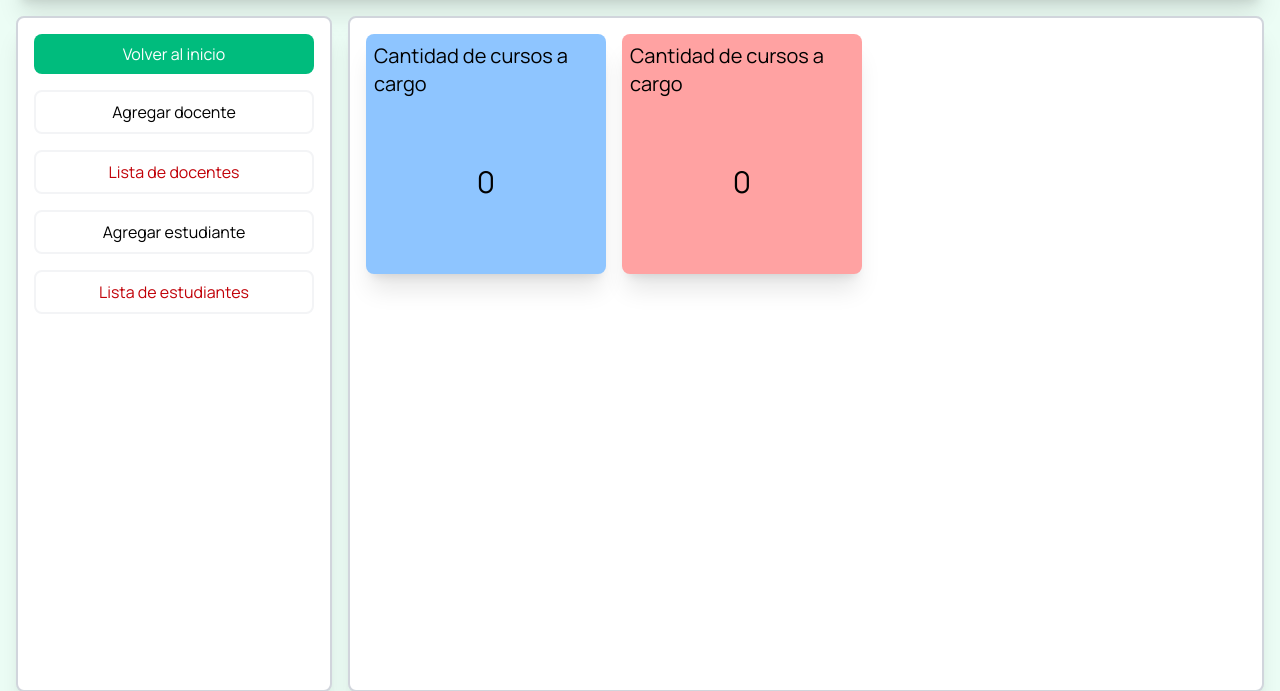
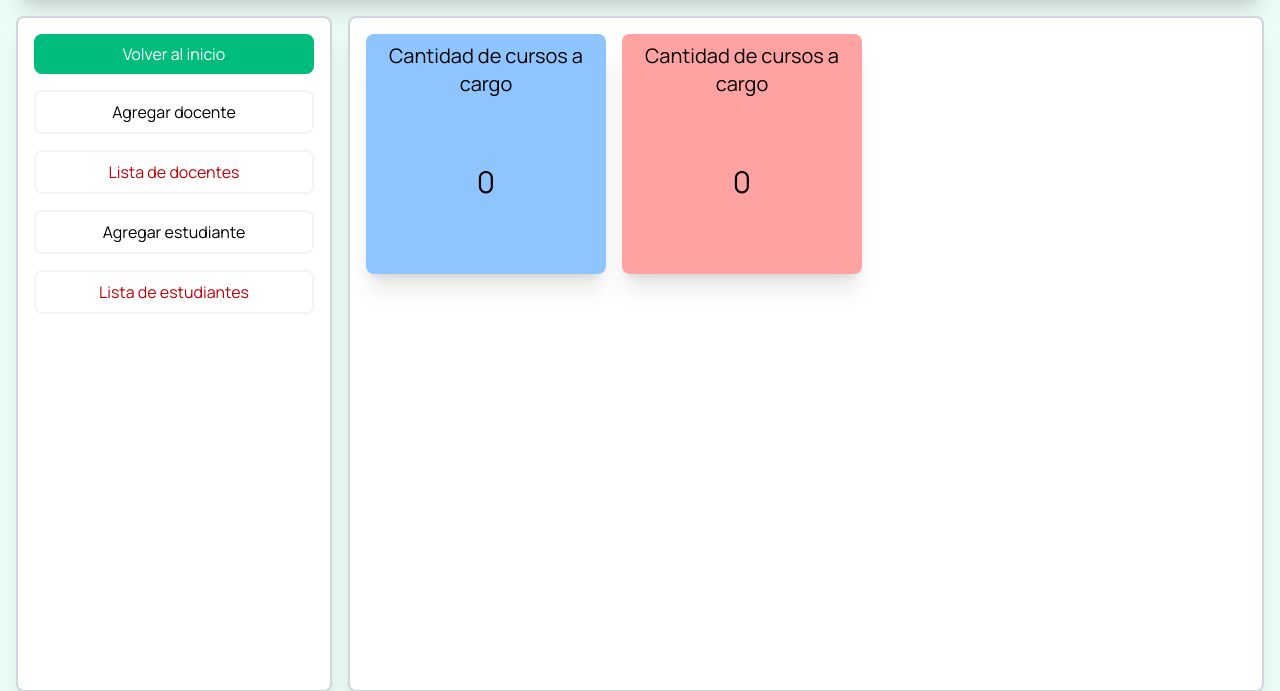
Before and after one commit to CToph02/alenkura, a Django app: template alenkuraWeb/usersManager/templates/index_docent.html in a window 1280 px wide. Shown: the part 92-783 px from the top of the page. Run offline with Django 5.2, Linux system fonts and the light colour scheme; the template is opened without the code that fills it, so the values that code supplies are empty; a user stored in the database is signed in; parts of the project's set-up code (start-up, migrations or seed data) failed here and were passed over.

Commit message:
CToph02: Se agregó que muestre el nombre del docente en el titulo

```diff
--- a/alenkuraWeb/usersManager/templates/index_docent.html
+++ b/alenkuraWeb/usersManager/templates/index_docent.html
@@ -1,13 +1,13 @@
 {% extends './base/base.html' %}
-{% block title %}index{% endblock %}
+{% block title %}Dashboard ({{ user.name }}){% endblock %}
 {% block content %}
 <div class="flex gap-4">
     <div class="flex flex-col items-center shadow-xl w-60 h-60 bg-blue-300 rounded-lg p-2 transform duration-300 ease-in-out hover:scale-101">
-        <p class="text-xl">Cantidad de cursos a cargo</p>
+        <p class="text-xl text-center">Cantidad de cursos a cargo</p>
         <p class="flex items-center text-3xl h-full">0</p>
     </div>
     <div class="flex flex-col items-center shadow-xl w-60 h-60 bg-red-300 rounded-lg p-2 transform duration-300 ease-in-out hover:scale-101">
-        <p class="text-xl">Cantidad de cursos a cargo</p>
+        <p class="text-xl text-center">Cantidad de cursos a cargo</p>
         <p class="flex items-center text-3xl h-full">0</p>
     </div>
 </div>
```
Also changed, not shown: alenkuraWeb/usersManager/services/docent_service.py (+8 -1 lines).
